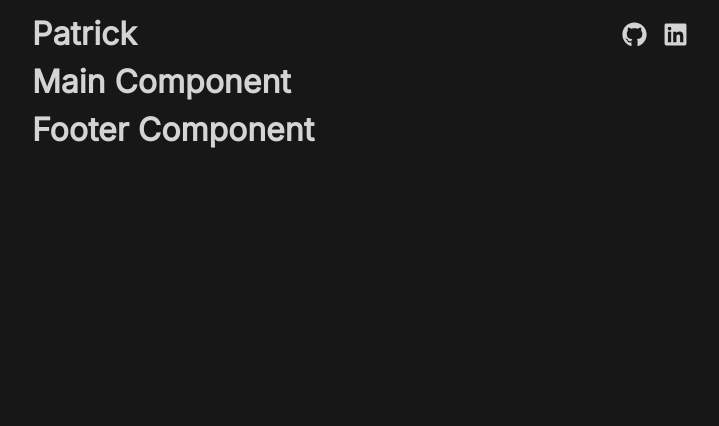
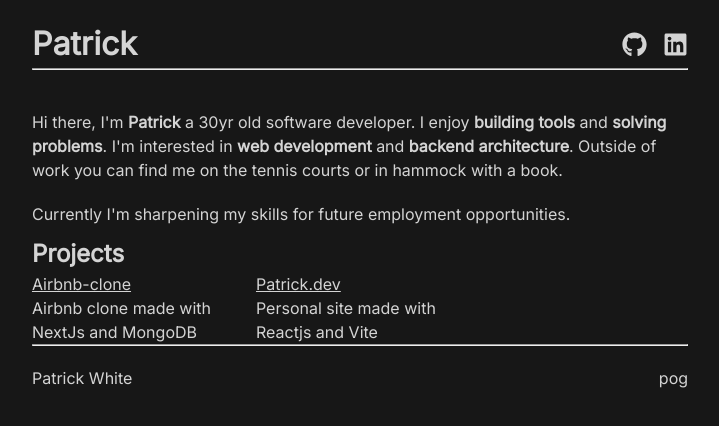
Before and after one commit to koowip/portfolio, a React (Vite) app: page / in a window 1280 px wide. Shown: the top 426 px of the page, without its empty margins (280-999 px from the left). Built offline with nearby package versions, Linux system fonts and the light colour scheme.

Commit message:
Changed styles for Header.CSS, fleshing out main and footer components.

```diff
--- a/src/components/Footer.tsx
+++ b/src/components/Footer.tsx
@@ -1,8 +1,14 @@
+import '../styles/Footer.css'
+
 export default function Footer () {
 
   return (
     <>
-    <h1>Footer Component</h1>
+      <hr></hr>
+      <div className="footer-box">
+        <span>Patrick White</span>
+        pog
+      </div>
     </>
   )
 }
--- a/src/components/Header.tsx
+++ b/src/components/Header.tsx
@@ -9,14 +9,15 @@ export default function Header () {
     <div className="header-box">
       <h1>Patrick</h1>
       <div className="links">
-        <a href="https://github.com/koowip">
+        <a href="https://github.com/koowip" target="_blank">
           <FaGithub size={25}/>
         </a>
-        <a href="https://www.linkedin.com/in/patrickdeanwhiteswe/">
+        <a href="https://www.linkedin.com/in/patrickdeanwhiteswe/" target="_blank">
           <FaLinkedin size={25}/>
         </a>
       </div>
     </div>
+    <hr></hr>
     </>
   )
 }
--- a/src/components/Main.tsx
+++ b/src/components/Main.tsx
@@ -1,8 +1,32 @@
+import '../styles/Main.css'
+
 export default function Main () {
 
   return (
     <>
-    <h1>Main Component</h1>
+      <p className='intro'>
+        Hi there, I'm <b>Patrick</b> a 30yr old software developer.
+        I enjoy <b>building tools</b> and <b>solving problems</b>.
+        I'm interested in <b>web development</b> and <b>backend architecture</b>.
+        Outside of work you can find me on the tennis courts or in hammock
+        with a book.
+      </p>
+      <p>Currently I'm sharpening my skills for future employment opportunities.</p>
+      <h2>Projects</h2>
+      <div className='projGrid'>
+        <div className='gridItem'>
+          <a href='https://github.com/koowip/airbnbclone' target='_blank'>
+            Airbnb-clone
+          </a>
+          <span>Airbnb clone made with NextJs and MongoDB</span>
+        </div>
+        <div className='gridItem'>
+          <a href='https://github.com/koowip/portfolio' target='_blank'>
+            Patrick.dev
+          </a>
+          <span>Personal site made with Reactjs and Vite</span>
+        </div>
+      </div>
     </>
   )
 }
--- /dev/null
+++ b/src/styles/Footer.css
@@ -0,0 +1,6 @@
+.footer-box {
+  display: flex;
+  justify-content: space-between;
+  align-items: center;
+  padding-top: 20px;
+}
--- a/src/styles/Header.css
+++ b/src/styles/Header.css
@@ -2,9 +2,15 @@
   display: flex;
   justify-content: space-between;
   align-items: center;
-  padding-top: 10px;
+  padding-top: 20px;
 }
 
+.links > a:hover {
+  transition: all 0.3s ease-in-out;
+  color: inherit;
+  transform: scale(1.1);
+  filter: brightness(1.2);
+}
 .links {
   display: flex;
   gap: 1em;
--- /dev/null
+++ b/src/styles/Main.css
@@ -0,0 +1,23 @@
+.intro {
+  padding-top: 40px;
+}
+
+.projGrid {
+  display: grid;
+  grid-template-columns: 1fr 1fr 1fr;
+  gap: 1rem;
+}
+
+.gridItem {
+  display: flex;
+  flex-direction: column;
+}
+
+p {
+  padding-top: 10px;
+  padding-bottom: 10px;
+}
+
+a {
+
+}
--- a/src/styles/index.css
+++ b/src/styles/index.css
@@ -35,12 +35,5 @@ p, h1, h2, h3, h4, h5, h6 {
 }
 
 a, a:visited, a:active {
-  transition: all 0.3s ease-in-out;
   color: inherit;
 }
-
-a:hover {
-  color: inherit;
-  transform: scale(1.1);
-  filter: brightness(1.2);
-}
```
